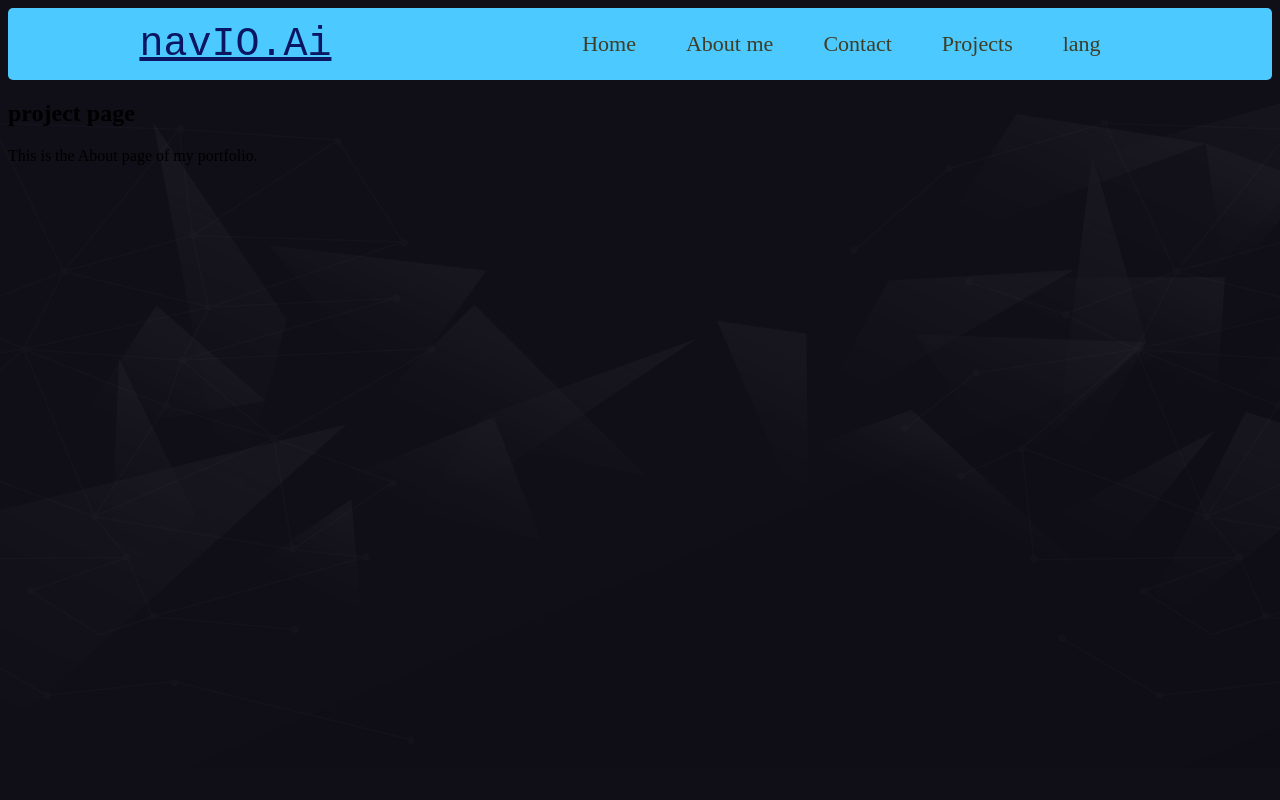
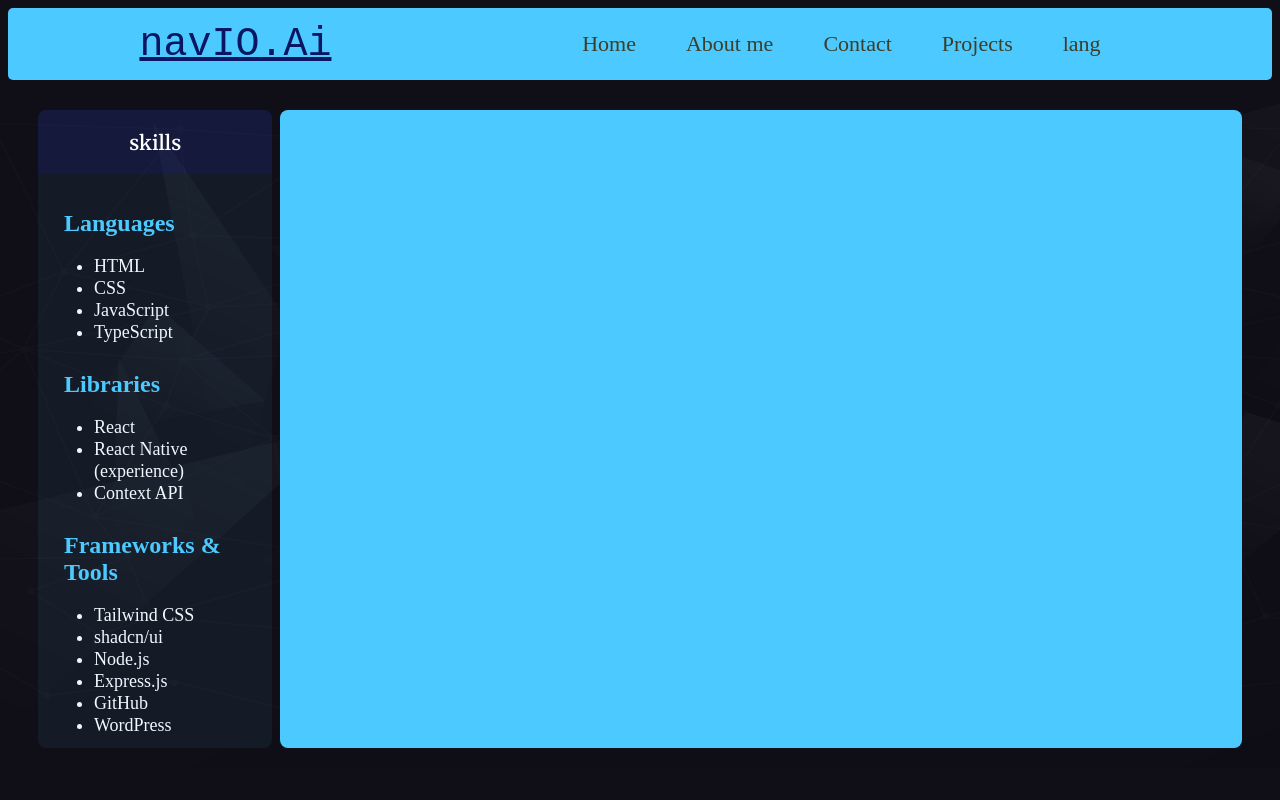
Before and after one commit to kavii11/my-portfolio, a React (Create React App) app: page /projects in a window 1280 px wide. Shown: the top 800 px of the page. Built offline with nearby package versions, Linux system fonts and the light colour scheme; the HTML template or start-up script is replaced by a standard one.

Commit message:
Final update: Fixed animations and styling

```diff
--- a/public/index.html
+++ b/public/index.html
@@ -3,6 +3,9 @@
   <head>
     <meta charset="utf-8" />
     <link rel="icon" href="favicon.ico" />
+    <link rel="preconnect" href="https://fonts.googleapis.com">
+<link rel="preconnect" href="https://fonts.gstatic.com" crossorigin>
+<link href="https://fonts.googleapis.com/css2?family=Merriweather:ital,opsz,wght@0,18..144,300..900;1,18..144,300..900&display=swap" rel="stylesheet">
     <meta name="viewport" content="width=device-width, initial-scale=1" />
     <meta name="theme-color" content="#000000" />
     <meta
--- a/src/App.css
+++ b/src/App.css
@@ -519,3 +519,92 @@ width: 28%;
     transform: translateX(-100%);
   }
 }
+
+
+
+.parent {
+    display: grid;
+
+    grid-template-columns: repeat(5, 1fr);
+    grid-template-rows: repeat(5, 1fr);
+    gap: 8px;
+    margin: 30px 30px 0px 30px;
+    height: 100vh;
+}
+
+.skills{
+    display: flex;
+    justify-content: center;
+    font-size: 20px;
+    color: #fff;
+    display: flex ;
+    flex-direction: column;
+     font-family: "Merriweather", serif;
+    height: 8vh;
+    align-items: center;
+    font-weight: 600;
+
+    background-color: #1b18df1d;
+}
+.skills-list{
+    display: flex;
+    flex-direction: column;
+    justify-content: flex-start;
+    color: aliceblue;
+    font-size: 18px;
+
+}
+.skills-list h5 {
+    font-size: 24px;
+    margin: 10px 0px 0px 10px;
+    color: #4cc9fe;
+}
+
+.skills-list ul li{
+  line-height: 22px;
+
+}
+
+.div1 {
+    grid-row: span 4 / span 4;
+    border-radius: 8px;
+    overflow: hidden;
+    background-color: #4cc9fe12;
+}
+
+.div2 {
+    grid-column: span 4 / span 4;
+    grid-row: span 4 / span 4;
+        border-radius: 8px;
+
+    background-color: #4CC9FE;
+}
+
+.skills-container {
+  overflow-y: auto;
+  height: 65vh;
+  scroll-behavior: smooth; ;
+  padding: 1rem;
+  border-radius: 8px;
+  margin: 10px 0px;
+}
+
+.skills-container::-webkit-scrollbar {
+  width: 8px;
+}
+
+/* Track */
+.skills-container::-webkit-scrollbar-track {
+  border-radius: 10px;
+}
+
+/* Handle */
+.skills-container::-webkit-scrollbar-thumb {
+  background: #888888b9;
+  border-radius: 10px;
+}
+
+/* Handle on hover */
+.skills-container::-webkit-scrollbar-thumb:hover {
+  background: #555;
+}
--- a/src/App.jsx
+++ b/src/App.jsx
@@ -15,6 +15,7 @@ export default function App() {
     <Router>
       <Navbar />
       <Routes>
+        <Route path="/" element={<Home />} />
         <Route path="/home" element={<Home />} />
         <Route path="/about" element={<About />} />
         <Route path="/projects" element={<Projects />} />
--- a/src/pages/About.jsx
+++ b/src/pages/About.jsx
@@ -1,9 +1,13 @@
+import Footer from "../components/Footer";
 
 export default function About ()  {
   return (
+    <>
     <section>
       <h1>About Me</h1>
       <p>This is the About page of my portfolio.</p>
     </section>
+    <Footer />
+    </>
   );
 }
--- a/src/pages/Projects.jsx
+++ b/src/pages/Projects.jsx
@@ -1,9 +1,43 @@
+import Footer from "../components/Footer";
 
-export default function Projects ()  {
+export default function Projects() {
   return (
-    <section>
-      <h1>project page</h1>
-      <p>This is the About page of my portfolio.</p>
-    </section>
+    <>
+      <section>
+        <div class="parent">
+          <div class="div1">
+            <div class="skills">skills</div>
+            <div class="skills-container">
+              <div class="skills-list">
+                <h5>Languages</h5>
+                <ul>
+                  <li>HTML</li>
+                  <li>CSS</li>
+                  <li>JavaScript</li>
+                  <li>TypeScript</li>
+                </ul>
+                <h5>Libraries</h5>
+                <ul>
+                  <li>React</li>
+                  <li>React Native (experience)</li>
+                  <li>Context API</li>
+                </ul>
+                <h5>Frameworks & Tools</h5>
+                <ul>
+                  <li>Tailwind CSS</li>
+                  <li>shadcn/ui</li>
+                  <li>Node.js</li>
+                  <li>Express.js</li>
+                  <li>GitHub</li>
+                  <li>WordPress</li>
+                </ul>
+              </div>
+            </div>
+          </div>
+          <div class="div2"></div>
+        </div>
+      </section>
+      <Footer />
+    </>
   );
 }
```
